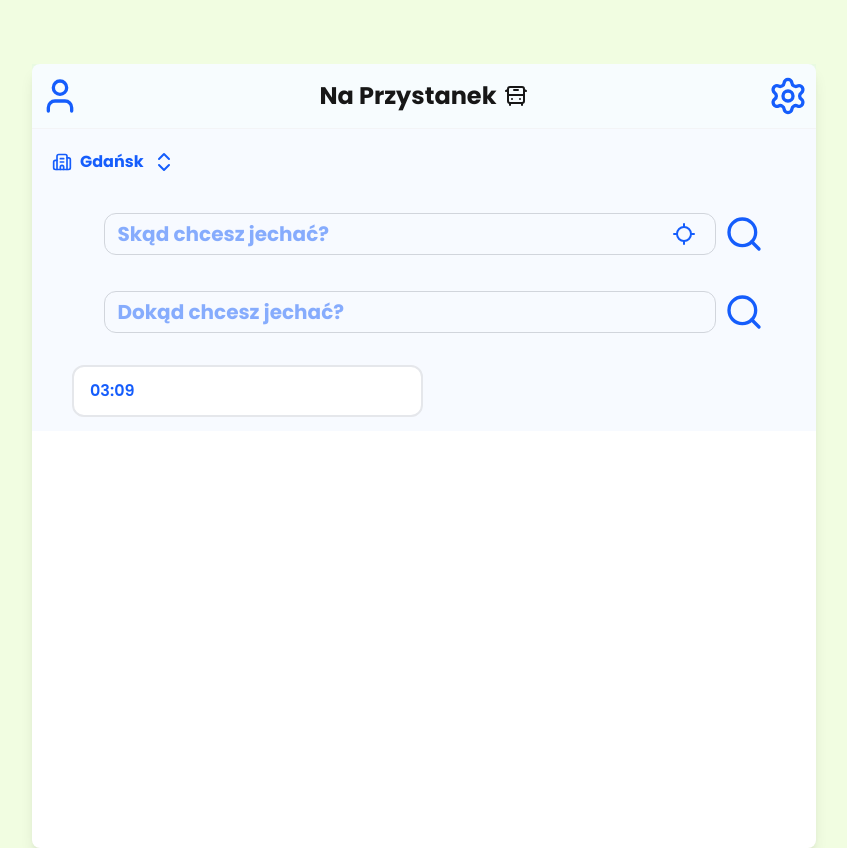
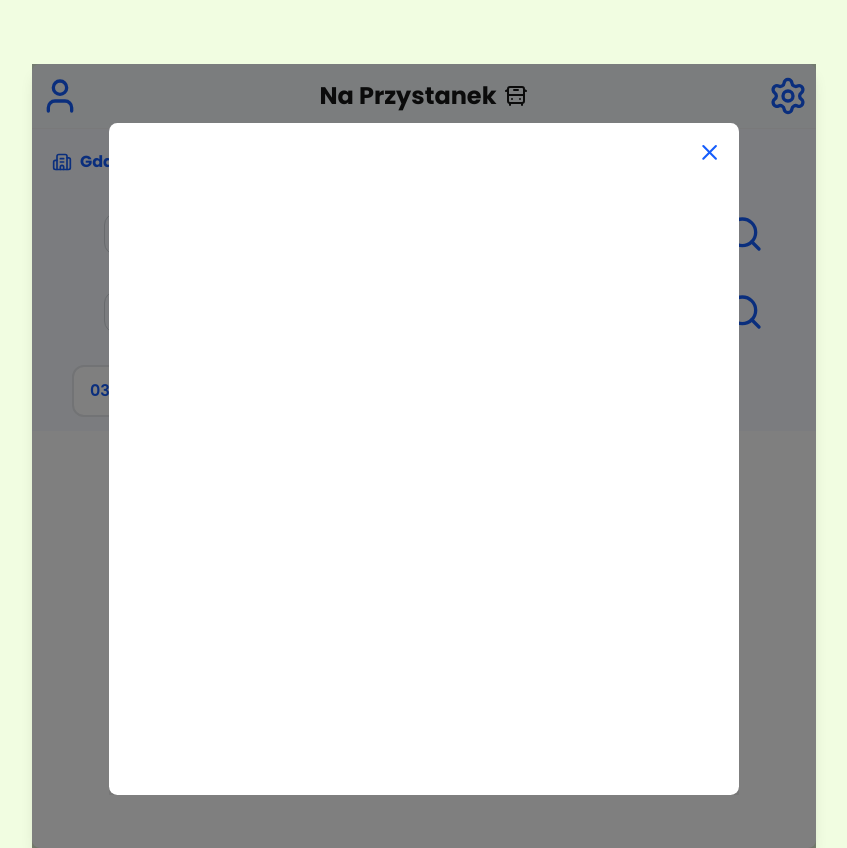
Before and after one commit to msiemienski/Projekt-Zespolowy-NaPrzystanek, a Next.js app in the folder frontend/: page / in a window 1280 px wide. Both pictures are taken after a click on the button 819 px from the left and 96 px from the top of the page. Shown: the whole page, without its empty margins (32-879 px from the left). Built offline with nearby package versions, Linux system fonts and the light colour scheme.

Commit message:
dodanie komponentu ustawien + animacje otwierania

```diff
--- a/frontend/package.json
+++ b/frontend/package.json
@@ -9,6 +9,7 @@
   },
   "dependencies": {
     "date-fns": "^4.1.0",
+    "framer-motion": "^12.23.24",
     "lucide-react": "^0.553.0",
     "next": "16.0.1",
     "react": "19.2.0",
--- a/frontend/src/components/Main.js
+++ b/frontend/src/components/Main.js
@@ -2,17 +2,18 @@
 import { Settings, User, BusFront, Building2, ChevronsUpDown, Search, LocateIcon } from 'lucide-react';
 import { useState } from 'react';
 import DatePick from './DatePick';
-
+import SettingsComp from './SettingsComp';
 export default function Main() {
     const [open, setOpen] = useState(false);
     const [selected, setSelected] = useState("Gdańsk");
     const [focusedInput, setFocusedInput] = useState(null);
+    const [showSettings, setShowSettings] = useState(false);
     const handleSelectChange = (option) => {
         setSelected(option);
         setOpen(false);
     };
     return (
-        <div className="bg-white w-auto h-auto min-w-196 min-h-196 max-w-2xl max-h-[800px] m-6 rounded-lg shadow-lg hover:shadow-xl transition-all duration-500 hover:scale-102">
+        <div className="bg-white w-auto h-auto min-w-196 min-h-196 max-w-2xl max-h-[800px] m-6 rounded-lg shadow-lg hover:shadow-xl transition-all duration-500 hover:scale-102 relative">
             <div className="flex flex-row items-center justify-between h-1/12 p-2 border-b border-gray-100 bg-sky-500/3">
                 <button className="p-0 w-fit h-fit hover:opacity-70 transition cursor-pointer">
                     <User className="w-10 h-10 text-blue-600"/>
@@ -22,10 +23,10 @@ export default function Main() {
                     <BusFront></BusFront>
                 </div>
 
-                <button className="p-0 w-fit h-fit hover:opacity-70 transition cursor-pointer">
+                <button onClick={() => setShowSettings(!showSettings)} className="p-0 w-fit h-fit hover:opacity-70 transition cursor-pointer">
                     <Settings className="w-10 h-10 text-blue-600"/>
                 </button>
-
+                <SettingsComp onClose={() => setShowSettings(false)} showSettings={showSettings}></SettingsComp>
             </div>
             <div className="flex flex-row justify-start items-center h-1/12 gap-20 pl-5 text-blue-600 bg-blue-500/4">
                 <div className="flex flex-row items-center justify-center gap-2 relative">
--- /dev/null
+++ b/frontend/src/components/SettingsComp.js
@@ -0,0 +1,47 @@
+import { motion, AnimatePresence } from "framer-motion";
+import { X } from "lucide-react";
+const SettingsComp = ({ onClose, children, title, showSettings }) => {
+  const handleCloseClick = (e) => {
+    e.preventDefault();
+    onClose();
+  };
+
+  return (
+    <AnimatePresence>
+      {showSettings && (
+        <motion.div
+          className="absolute top-0 left-0 inset-0 bg-black/50 flex items-center justify-center z-50 h-full w-full text-blue-600"
+          initial={{ opacity: 0 }}
+          animate={{ opacity: 1 }}
+          exit={{ opacity: 0 }}
+          transition={{ duration: 0.3, ease: [0.42, 0.97, 0.52, 1.49] }}
+          onClick={onClose}
+        >
+          <motion.div
+            className="max-w-[90vw] max-h-[90vh] overflow-auto"
+            initial={{ scale: 0.95, opacity: 0, y: 20 }}
+            animate={{ scale: 1.05, opacity: 1, y: 3 }}
+            exit={{ scale: 0.95, opacity: 0, y: 20 }}
+            transition={{ duration: 0.3, ease: [0.175, 0.885, 0.32, 1.275] }}
+            onClick={(e) => e.stopPropagation()}
+          >
+            <div className="min-w-[600px] max-w-[800px] min-h-160 max-h-160 bg-white rounded-lg p-4 shadow-2xl">
+              <div className="flex justify-end mb-4">
+                <a
+                  href="#"
+                  onClick={handleCloseClick}
+                  className="text-2xl font-bold text-gray-600 hover:text-black transition-colors cursor-pointer no-underline"
+                >
+                  <X className="w-6 h-6 text-blue-600"/>
+                </a>
+              </div>
+
+            </div>
+          </motion.div>
+        </motion.div>
+      )}
+    </AnimatePresence>
+  );
+};
+
+export default SettingsComp;
```
Also changed, not shown: 1 other file (tests, documents, lock files or other folders).
